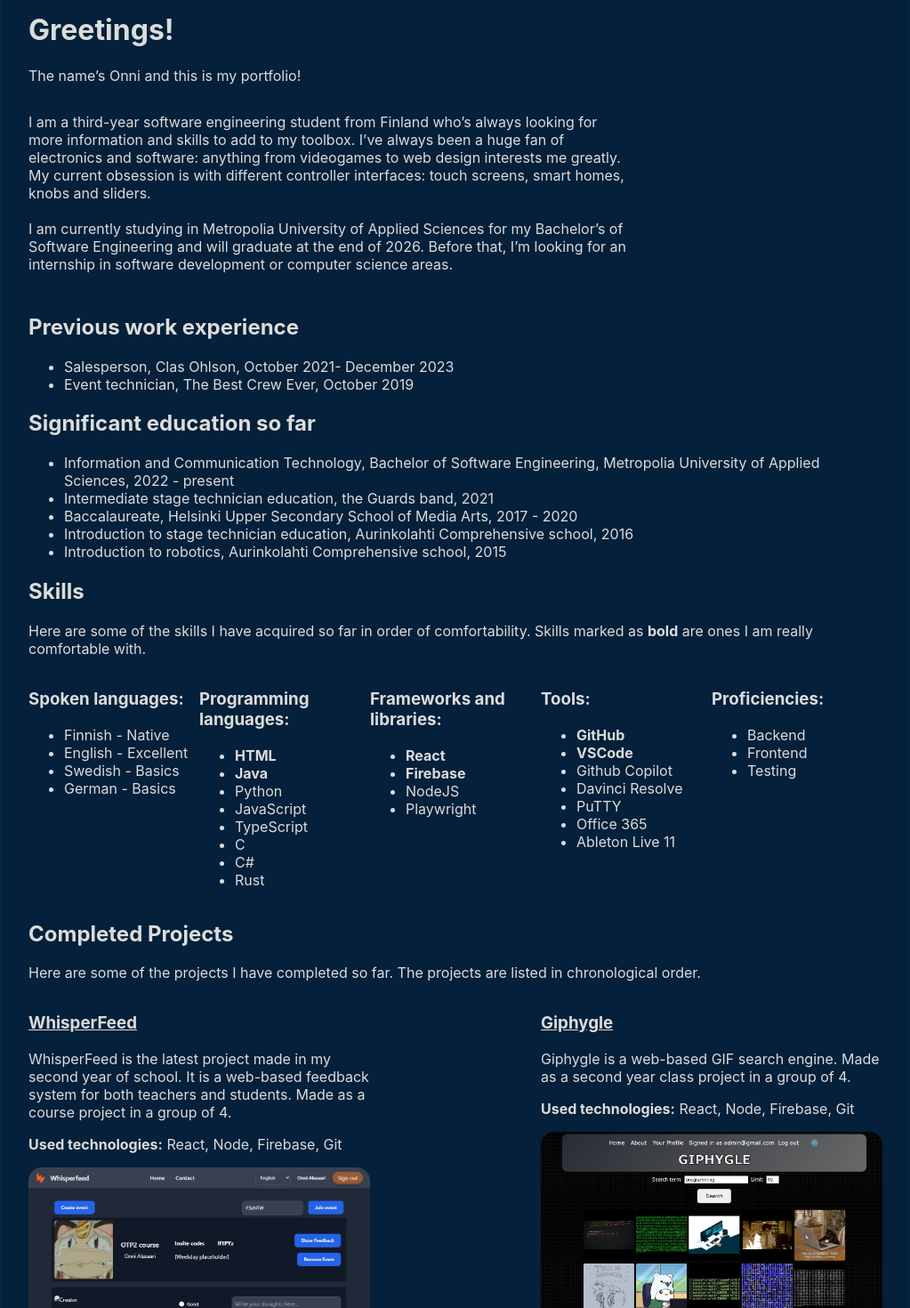
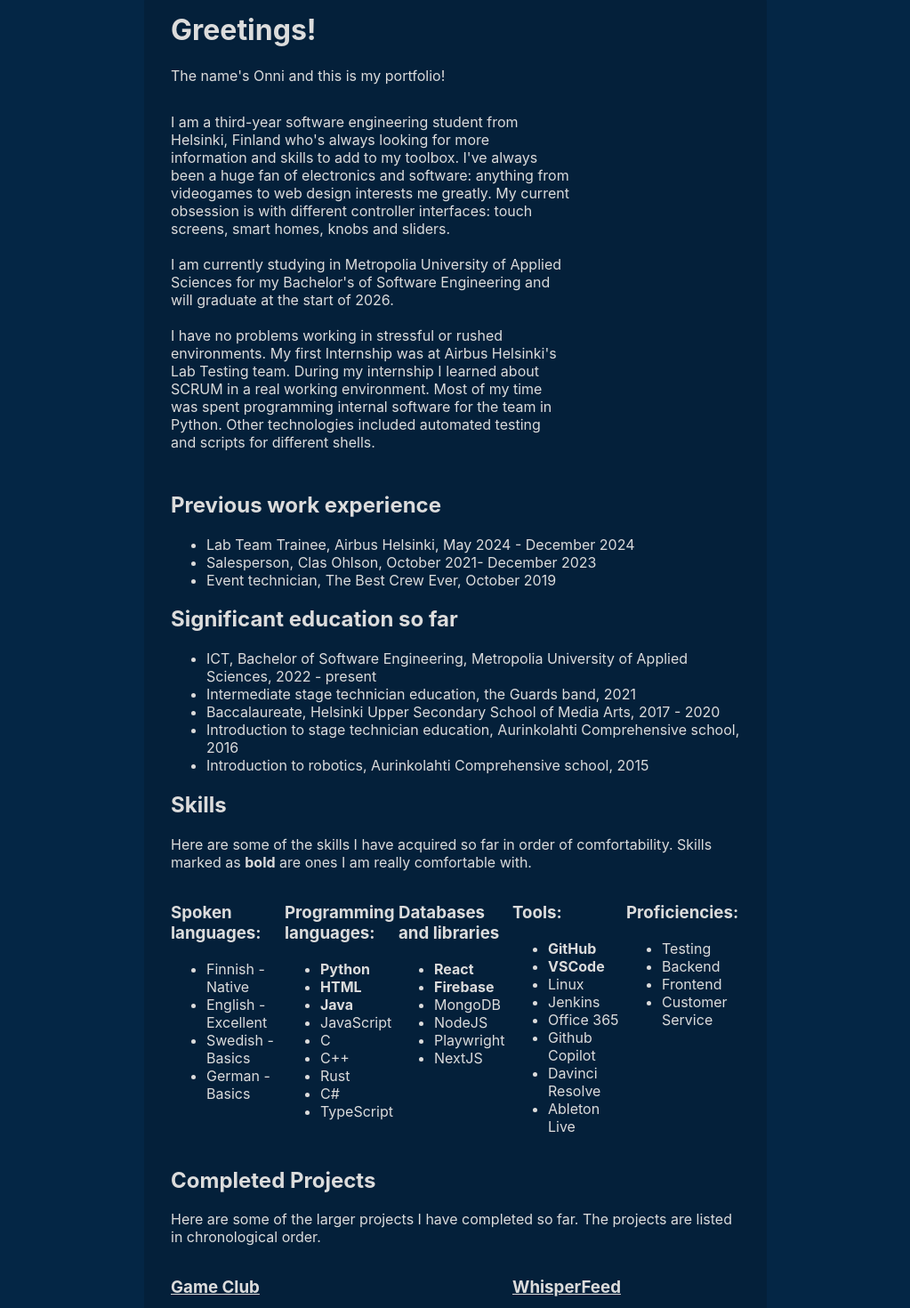
Before and after one commit to Higic/portfolio, a React (Create React App) app in the folder portfolio/: page / in a window 1280 px wide. Shown: the part 40-1510 px from the top of the page at 89% size, without its empty margins (128-1151 px from the left). Built offline with nearby package versions, Linux system fonts and the light colour scheme.

Commit message:
updated projects

```diff
--- a/portfolio/src/App.css
+++ b/portfolio/src/App.css
@@ -2,7 +2,7 @@
   margin: auto;
   margin-top: 1%;
   margin-bottom: 1%;
-  width: 75%;
+  width: 50%;
   background-color: #04203A;
   padding-top: 20px;
   padding-bottom: 20px;
--- a/portfolio/src/App.js
+++ b/portfolio/src/App.js
@@ -10,7 +10,7 @@ const Portfolio = () => {
     return (
         <div className='mainContent'>
             <h1>Greetings!</h1>
-            <p>The name’s Onni and this is my portfolio!</p>
+            <p>The name's Onni and this is my portfolio! </p>
             <Info/>
             <Experience/>
             <Skills/>
--- a/portfolio/src/components/Contact.jsx
+++ b/portfolio/src/components/Contact.jsx
@@ -9,7 +9,7 @@ const Contact = () => {
                     <p>You can also contact me via <a href="https://www.linkedin.com/in/onni-alasaari-626339272/" target="_blank" rel="noreferrer">LinkedIn</a>!</p>
                 </div>
 
-                    <p><b>Developed in React, made by Onni Alasaari, 2024</b></p>
+                    <p><b>Developed in React, made by Onni Alasaari, 2024, source code can be found <a href="https://github.com/Higic/portfolio/tree/master/portfolio">here</a></b></p>
             </footer>
         </div>
     );
--- a/portfolio/src/components/Experience.jsx
+++ b/portfolio/src/components/Experience.jsx
@@ -6,6 +6,7 @@ const Experience = () => {
             <h2>Previous work experience</h2>
 
             <ul>
+                <li>Lab Team Trainee, Airbus Helsinki, May 2024 - December 2024</li>
                 <li>Salesperson, Clas Ohlson, October 2021- December 2023</li>
                 <li>Event technician, The Best Crew Ever, October 2019</li>
             </ul>
@@ -13,7 +14,7 @@ const Experience = () => {
             <h2>Significant education so far</h2>
 
             <ul>
-                <li>Information and Communication Technology, Bachelor of Software Engineering, Metropolia University of Applied Sciences, 2022 - present</li>
+                <li>ICT, Bachelor of Software Engineering, Metropolia University of Applied Sciences, 2022 - present</li>
                 <li>Intermediate stage technician education, the Guards band, 2021</li>
                 <li>Baccalaureate, Helsinki Upper Secondary School of Media Arts, 2017 - 2020</li>
                 <li>Introduction to stage technician education, Aurinkolahti Comprehensive school, 2016</li>
--- a/portfolio/src/components/Info.jsx
+++ b/portfolio/src/components/Info.jsx
@@ -5,13 +5,16 @@ const Info = () => {
     return (
         <div className='basicInfo'>
             <p>
-            I am a third-year software engineering student from Finland who’s always looking for more information and skills to add to my toolbox.
-            I’ve always been a huge fan of electronics and software: anything from videogames to web design interests me greatly.
+            I am a third-year software engineering student from Helsinki, Finland who's always looking for more information and skills to add to my toolbox.
+            I've always been a huge fan of electronics and software: anything from videogames to web design interests me greatly.
             My current obsession is with different controller interfaces: touch screens, smart homes, knobs and sliders.<br/>
             <br/>
             I am currently studying in Metropolia University of Applied Sciences
-            for my Bachelor’s of Software Engineering and will graduate at the end of 2026.
-            Before that, I’m looking for an internship in software development or computer science areas.<br/>
+            for my Bachelor's of Software Engineering and will graduate at the start of 2026.
+            <br/>
+            <br/>
+            I have no problems working in stressful or rushed environments. My first Internship was at Airbus Helsinki's Lab Testing team. During my internship I learned about SCRUM in a real working environment.
+            Most of my time was spent programming internal software for the team in Python. Other technologies included automated testing and scripts for different shells.<br/>
 
             </p>
         </div>
--- a/portfolio/src/components/Projects.jsx
+++ b/portfolio/src/components/Projects.jsx
@@ -2,6 +2,7 @@ import React from "react";
 import Ast3Drois from "../img/Ast3Drois.jpg"
 import NutritionTracker from "../img/NutritionTracker.png"
 import Giphygle from "../img/Giphygle.png"
+import GameClub from "../img/GameClub.jpg"
 import Whisperfeed from "../img/Whisperfeed.jpg"
 import JFXSim from "../img/JFX sim.png"
 import Mokille from "../img/Mokille.jpg"
@@ -12,8 +13,16 @@ const Projects = () => {
             <p>
             </p>
             <h2>Completed Projects</h2>
-            <p>Here are some of the projects I have completed so far. The projects are listed in chronological order.</p>
+            <p>Here are some of the larger projects I have completed so far. The projects are listed in chronological order.</p>
             <div className="projectList">
+                <div className="project">
+                    <h3><a href="https://github.com/Higic/Game-Club" target="_blank" rel="noreferrer">Game Club</a></h3>
+                    <p>Game Club was the first TypeScript project, also made in year 2 in a group of 4. This project expanded on web development and we used NextJS and Vercel.</p>
+                    <p className="projectTechnologies"><b>Used technologies:</b> NextJS, TypeScript Node, MongoDB, Vercel, Git</p>
+                    <div className="projectImage">
+                        <img src={GameClub} alt="WhisperFeed homescreen" />
+                    </div>
+                </div>
                 <div className="project">
                     <h3><a href="https://github.com/Vandarks/WhisperFeed" target="_blank" rel="noreferrer">WhisperFeed</a></h3>
                     <p>WhisperFeed is the latest project made in my second year of school. It is a web-based feedback system for both teachers and students. Made as a course project in a group of 4.</p>
--- a/portfolio/src/components/Skills.jsx
+++ b/portfolio/src/components/Skills.jsx
@@ -20,24 +20,27 @@ const Skills = () => {
                 <div className="skills-list">
                     <h3>Programming languages:</h3>
                     <ul>
+                        <li><b>Python</b></li>
                         <li><b>HTML</b></li>
                         <li><b>Java</b></li>
-                        <li>Python</li>
                         <li>JavaScript</li>
+                        <li>C</li>
+                        <li>C++</li>
+                        <li>Rust</li>
+                        <li>C#</li>
                         <li>TypeScript</li>
-                        <li>C</li>
-                        <li>C#</li>
-                        <li>Rust</li>
                     </ul>
                 </div>
 
                 <div className="skills-list">
-                    <h3>Frameworks and libraries:</h3>
+                    <h3>Databases and libraries</h3>
                     <ul>
                         <li><b>React</b></li>
                         <li><b>Firebase</b></li>
+                        <li>MongoDB</li>
                         <li>NodeJS</li>
                         <li>Playwright</li>
+                        <li>NextJS</li>
                     </ul>
                 </div>
 
@@ -46,20 +49,22 @@ const Skills = () => {
                     <ul>
                         <li><b>GitHub</b></li>
                         <li><b>VSCode</b></li>
+                        <li>Linux</li>
+                        <li>Jenkins</li>
+                        <li>Office 365</li>
                         <li>Github Copilot</li>
                         <li>Davinci Resolve</li>
-                        <li>PuTTY</li>
-                        <li>Office 365</li>
-                        <li>Ableton Live 11</li>
+                        <li>Ableton Live</li>
                     </ul>
                 </div>
 
                 <div className="skills-list">
                     <h3>Proficiencies:</h3>
                     <ul>
+                        <li>Testing</li>
                         <li>Backend</li>
                         <li>Frontend</li>
-                        <li>Testing</li>
+                        <li>Customer Service</li>
                     </ul>
                 </div>
             </div>
```
Also changed, not shown: portfolio/src/img/GameClub.jpg (added), 1 other file (tests, documents, lock files or other folders).
